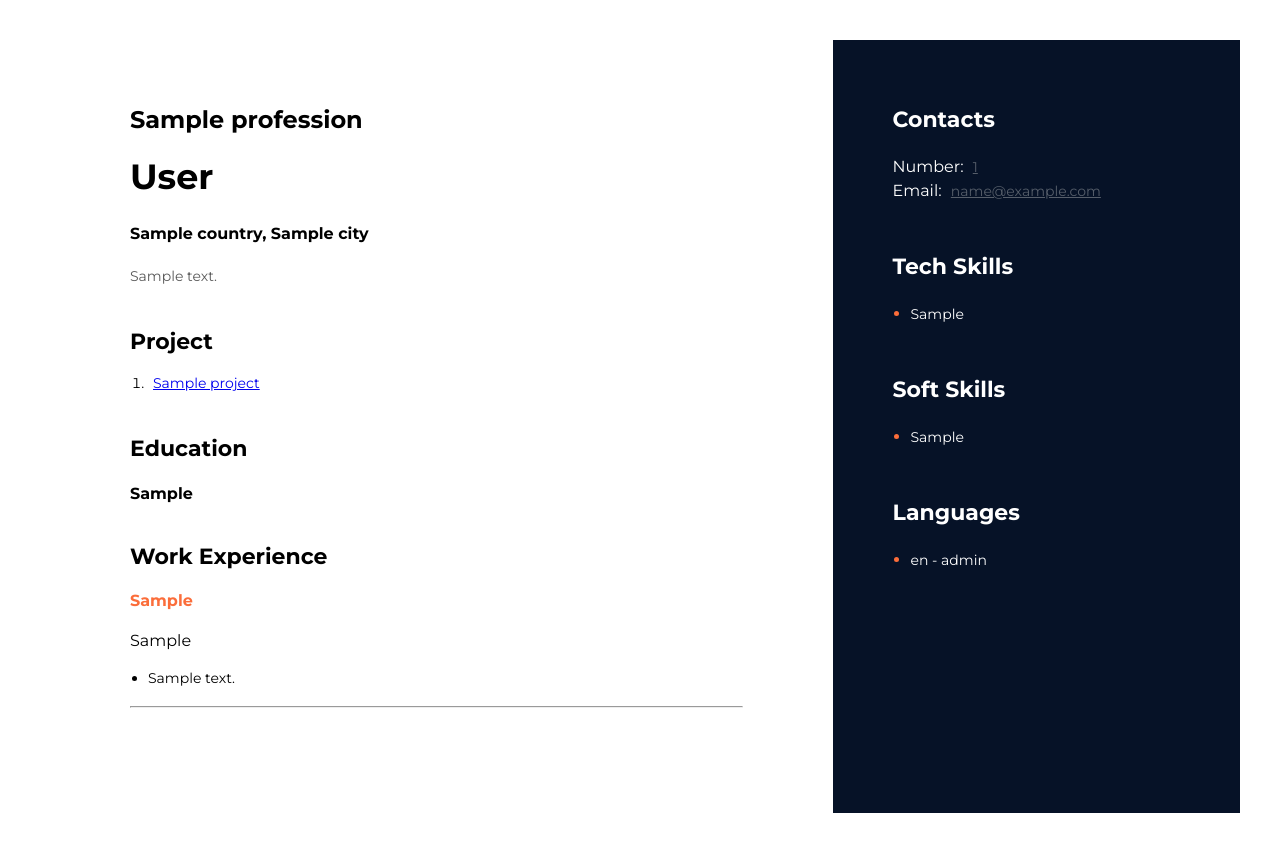
After one commit to DRAGON612171/Resumeaiogram, a Python web app: template app/templates/download_file.html in a window 1280 px wide. The commit adds this page. Run offline with Jinja, Linux system fonts and the light colour scheme; the template is opened without the code that fills it: most values are stand-ins (such as "Sample title", 1, 10 or a date in 2020).

Commit message:
download function

```diff
--- a/app/__init__.py
+++ b/app/__init__.py
@@ -4,5 +4,5 @@ from Resumeaiogram.config import Config
 
 app = Flask(__name__, static_url_path='/static')
 app.config.from_object(Config)
-
+app.use_static_for = True
 from Resumeaiogram.app import routes
--- a/app/forms.py
+++ b/app/forms.py
@@ -7,3 +7,7 @@ class LoginForm(FlaskForm):
     user_id = StringField('Telegram ID', validators=[DataRequired()])
     password = PasswordField('Password', validators=[DataRequired()])
     submit = SubmitField('Sign In')
+
+
+class Download(FlaskForm):
+    submit = SubmitField('Download')
--- /dev/null
+++ b/app/templates/download_file.html
@@ -0,0 +1,241 @@
+<!doctype html>
+<html lang="en" class="background-styles">
+<head>
+    <meta charset="UTF-8">
+    <meta name="viewport"
+          content="width=device-width, user-scalable=no, initial-scale=1.0, maximum-scale=1.0, minimum-scale=1.0">
+    <meta http-equiv="X-UA-Compatible" content="ie=edge">
+    <title>Resume</title>
+    <link rel="preconnect" href="https://fonts.googleapis.com">
+    <link rel="preconnect" href="https://fonts.gstatic.com" crossorigin>
+    <link href="https://fonts.googleapis.com/css2?family=Montserrat&display=swap" rel="stylesheet">
+    <link href="https://fonts.googleapis.com/css2?family=Montserrat:wght@700&display=swap" rel="stylesheet">
+    <style>
+
+body{
+    background-size: cover;
+    font-family: 'Montserrat', sans-serif;
+}
+
+.main_container{
+    display: flex;
+    width: 1200px;
+    background-color: #fff;
+    margin: 40px auto;
+}
+
+.main_context{
+    width: 750px;
+    padding:65px 90px;
+}
+
+.profession{
+    font-style: normal;
+    font-weight: bold;
+    color: #000;
+    margin: 0 0 20px 0;
+}
+
+.name {
+    font-style: normal;
+    font-weight: bold;
+    font-size: 35px;
+    line-height: 45px;
+    color: #000;
+    margin: 0 0 25px 0;
+}
+
+.description {
+    width: 500px;
+    font-style: normal;
+    font-weight: normal;
+    font-size: 14px;
+    line-height: 24px;
+    color: #595959;
+}
+
+.main_title {
+    font-style: normal;
+    font-weight: bold;
+    font-size: 22px;
+    line-height: 27px;
+    color: #000;
+    margin-bottom: 10px;
+}
+
+.projects_list, .pst_wrk_list {
+    padding: 0 0 0 18px;
+}
+
+.des {
+    font-style: normal;
+    font-weight: normal;
+    font-size: 14px;
+    line-height: 24px;
+    margin: 0 0 0 5px;
+}
+
+.person, .projects, .education, .experience{
+    color: black;
+    margin: 0 0 40px 0;
+}
+
+.pst_wrk {
+    color: #FB6D3A;
+}
+
+.li{
+    font-size: 14px;
+    line-height: 24px;
+}
+
+.sidebar{
+    background-color: rgb(6, 18, 39);
+    color: #fff;
+    width: 450px;
+    padding: 16px 20px;
+}
+
+.contact, .tech, .soft, .lang{
+    margin: 50px 0px 0px 40px;
+}
+
+.sidebar_title {
+    font-style: normal;
+    font-weight: bold;
+    font-size: 22px;
+    line-height: 27px;
+}
+
+.contact_link {
+    margin-left: 5px;
+    font-style: normal;
+    font-weight: normal;
+    font-size: 14px;
+    line-height: 24px;
+    color: #565E6A;
+}
+
+.skills_list {
+    padding-left: 18px;
+
+}
+
+.skills_item {
+    color: #FB6D3A;
+    margin-top: 5px;
+    margin-bottom: 5px;
+}
+
+.skills_item_text {
+    font-style: normal;
+    font-weight: normal;
+    font-size: 14px;
+    line-height: 24px;
+    color: #fff;
+}
+
+
+    </style>
+</head>
+<body>
+    <!-- body of page -->
+    <div class="main_container">
+        <!--main section-->
+        <div class="main_context">
+            <!-- About person -->
+            <div class="person">
+                <h2 class="profession">{{profession}}</h2>
+                <h1 class="name">{{name_surname}}</h1>
+                <h4>{{country}}, {{city}}</h4>
+                <p class="description">{{description}}</p>
+            </div>
+            <!-- Projects -->
+            {%if projects %}
+                <div class="projects">
+                    <h3 class="main_title">Project</h3>
+                    <ol class="projects_list">
+                        {% for i in range(projects | length) %}
+                        <li class="li"><a class="des" href={{projects}}>{{projects[i]}}</a></li>
+                        {% endfor %}
+                    </ol>
+                </div>
+            {% endif %}
+            <!-- Education-->
+            {%if education %}
+            <div class="education">
+                <h3 class="main_title">Education</h3>
+                {% for i in range( education | length) %}
+                <h4>{{education[i]}}</h4>
+                {% endfor %}
+            </div>
+            {% endif %}
+            <!-- Work experience -->
+            {%if past_work %}
+            <div class="experience">
+                <h3 class="main_title">Work Experience</h3>
+                {% for i in range( past_work | length) %}
+                <div>
+                    <h4 class="pst_wrk">{{past_work[i]}}</h4>
+                    <p>{{how_long[i]}}</p>
+                    <ul class='pst_wrk_list'>
+                        <li class="li"> <span>{{job_description[i]}}</span></li>
+                    </ul>
+                    <hr>
+                </div>
+                {% endfor %}
+            </div>
+            {% endif %}
+        </div>
+        <aside class="sidebar">
+            <!--Contact-->
+            <div class="contact">
+                <h3 class="sidebar_title">Contacts</h3>
+                <div>
+                    <span>Number:</span>
+                    <a class="contact_link" href="tel:{{phone_number}}">{{phone_number}}</a>
+                </div>
+                <div>
+                    <span>Email:</span>
+                    <a class="contact_link" href="mailto:{{email}}">{{email}}</a>
+                </div>
+            </div>
+            <!--Tech skills-->
+            {%if tech_skills %}
+            <div class="tech">
+                <h3 class="sidebar_title">Tech Skills</h3>
+                <ul class="skills_list">
+                    {% for i in range(tech_skills | length) %}
+                    <li class="skills_item"> <span class="skills_item_text">{{tech_skills[i]}}</span></li>
+                    {% endfor %}
+                </ul>
+            </div>
+            {%endif%}
+            <!-- Soft Skills-->
+            {%if soft_skills %}
+            <div class="soft">
+                <h3 class="sidebar_title">Soft Skills</h3>
+                <ul class="skills_list">
+                    {% for i in range(soft_skills | length) %}
+                    <li class="skills_item"> <span class="skills_item_text">{{soft_skills[i]}}</span></li>
+                    {% endfor %}
+                </ul>
+            </div>
+            {%endif%}
+            <!--Langauge-->
+            {%if lang %}
+            {%if lang_level %}
+            <div class="lang">
+                <h3 class="sidebar_title">Languages</h3>
+                <ul class="skills_list">
+                    {% for i in range(lang | length) %}
+                    <li class="skills_item"><p> <span class="skills_item_text">{{lang[i]}} - <span>{{lang_level[i]}}</span></span></p></li>
+                    {% endfor %}
+                </ul>
+            </div>
+            {%endif%}
+            {%endif%}
+        </aside>
+    </div>
+</body>
+</html>
```
Also changed, not shown: app/routes.py (+68 -3 lines), app/static/style.css (+23 -0 lines), app/templates/index.html (+47 -36 lines).
